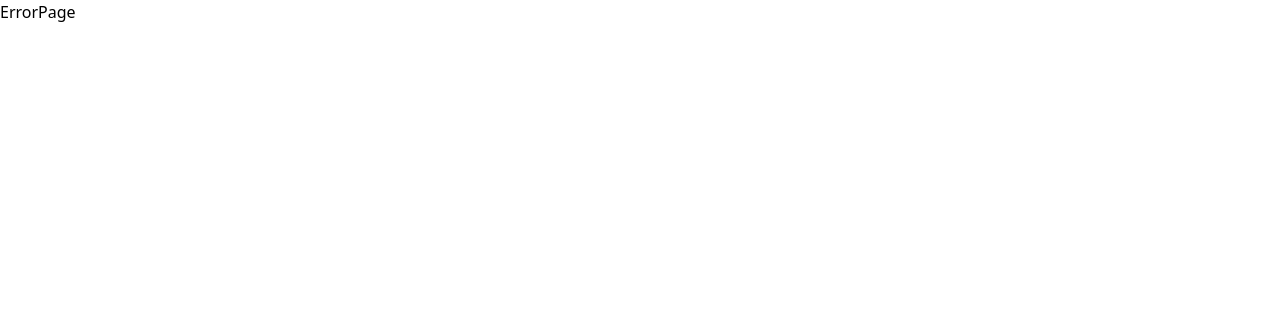
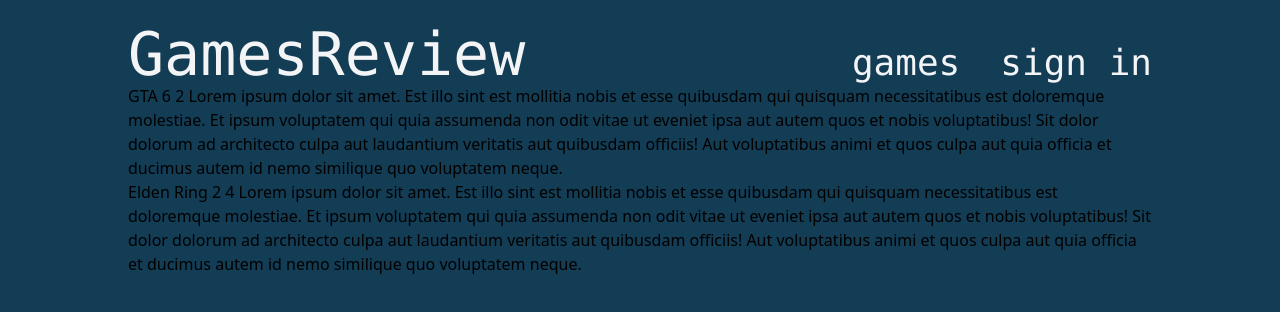
Before and after one commit to oskarilindroos/gamereviews-webapp, a React (Vite) app in the folder frontend/: page /user/1/reviews in a window 1280 px wide. Before the commit this address had no page. Shown: the top 312 px of the page. Built offline with nearby package versions, Linux system fonts and the light colour scheme.

Commit message:
Established managing page, components and props

```diff
--- a/frontend/src/Components/Router.tsx
+++ b/frontend/src/Components/Router.tsx
@@ -6,6 +6,7 @@
 import RootLayout from '../Pages/RootLayout';
 import FrontPage from '../Pages/FrontPage';
 import SearchPage from '../Pages/SearchPage';
+import UserReviewPage from '../Pages/UserReviewPage';
 
 
 const router = createBrowserRouter([{
@@ -13,8 +14,9 @@
     element: <RootLayout />,
     errorElement: <ErrorPage />,
     children: [
+        { index: true, element: <FrontPage /> },
+        { path: '/user/:userId/reviews', element: <UserReviewPage /> },
         { path: '/reviews/:gameId', element: <GameReviewPage /> },
-        { index: true, element: <FrontPage /> },
         { path: '/search', element: <SearchPage /> }
     ]
 }]);
--- /dev/null
+++ b/frontend/src/Components/UserReview.tsx
@@ -0,0 +1,13 @@
+import { UserReviewData } from "../Types"
+type props = {
+    review: UserReviewData
+}
+
+const UserReview = ({ review }: props) => {
+    const { gameTitle, reviewText, score } = review;
+    return (
+        <div>{gameTitle} {score} {reviewText}</div>
+    )
+}
+
+export default UserReview
--- /dev/null
+++ b/frontend/src/Pages/UserReviewPage.tsx
@@ -0,0 +1,38 @@
+import { useParams } from "react-router-dom"
+
+import UserReview from "../Components/UserReview"
+import { UserReviewData } from "../Types"
+
+const user = "elonmusk"
+
+const dummyData: UserReviewData[] = [
+    {
+        score: 2,
+        userName: "elonmusk",
+        reviewText: `Lorem ipsum dolor sit amet. Est illo sint est mollitia nobis et esse quibusdam qui quisquam necessitatibus est doloremque molestiae. Et ipsum voluptatem qui quia assumenda non odit vitae ut eveniet ipsa aut autem quos et nobis voluptatibus!
+
+        Sit dolor dolorum ad architecto culpa aut laudantium veritatis aut quibusdam officiis! Aut voluptatibus animi et quos culpa aut quia officia et ducimus autem id nemo similique quo voluptatem neque.`,
+        gameTitle: "GTA 6"
+    },
+    {
+        score: 4,
+        userName: "elonmusk",
+        reviewText: `Lorem ipsum dolor sit amet. Est illo sint est mollitia nobis et esse quibusdam qui quisquam necessitatibus est doloremque molestiae. Et ipsum voluptatem qui quia assumenda non odit vitae ut eveniet ipsa aut autem quos et nobis voluptatibus!
+
+        Sit dolor dolorum ad architecto culpa aut laudantium veritatis aut quibusdam officiis! Aut voluptatibus animi et quos culpa aut quia officia et ducimus autem id nemo similique quo voluptatem neque.`,
+        gameTitle: "Elden Ring 2"
+    }
+]
+
+
+const UserReviewPage = () => {
+    const { userId } = useParams()
+    // TODO: Fetch actual username and reviews from API based on user ID
+    return (
+        <div>
+            {dummyData.map((item, index) => <UserReview key={index} review={item}></UserReview>)}
+        </div>
+    )
+}
+
+export default UserReviewPage
--- a/frontend/src/Types.ts
+++ b/frontend/src/Types.ts
@@ -9,3 +9,5 @@
     reviewText: string
     score: number,
 }
+
+export type UserReviewData = GameReviewData & { gameTitle: string }
```
